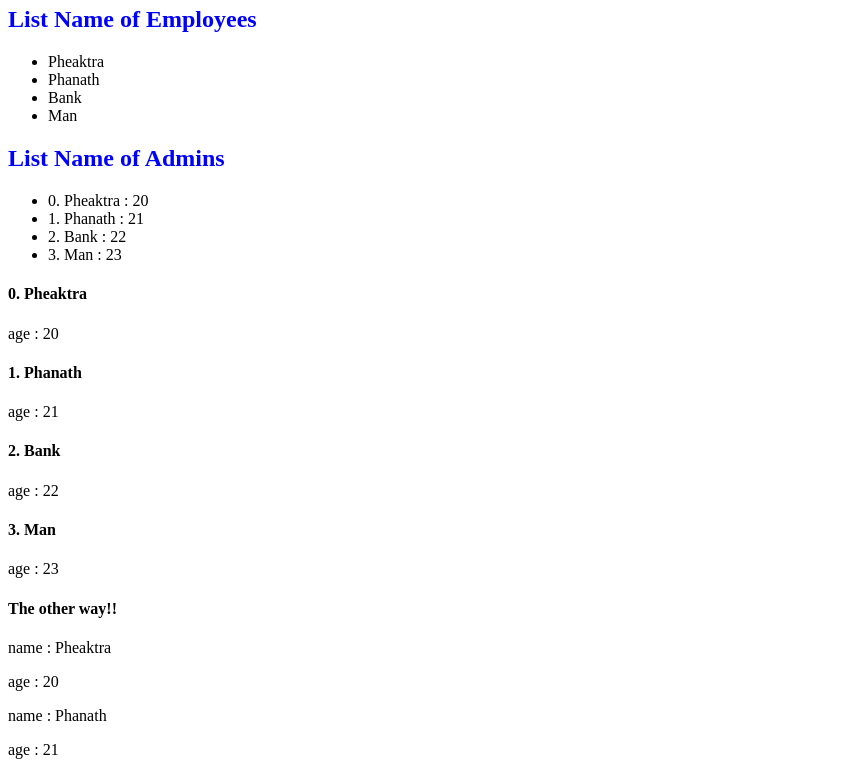
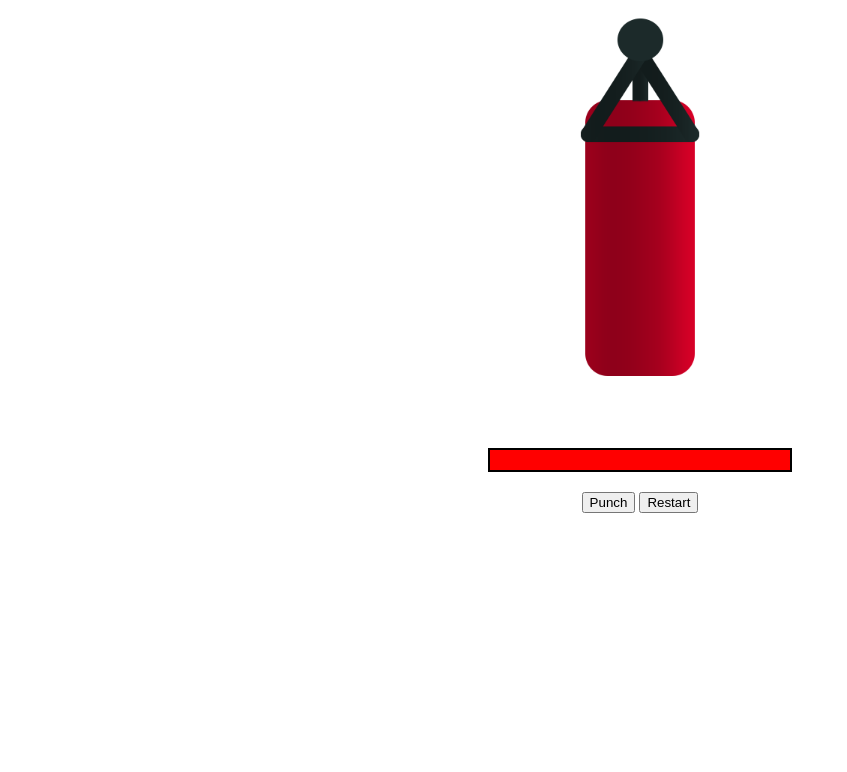
Before and after one commit to Pheaktra19/VUE2-PRACTICE, a plain HTML site: page index.html in a window 1280 px wide. Shown: the part 60-832 px from the top of the page, without its empty margins (0-847 px from the left). After the commit the page ends 800 px from the top, so only its background shows below. Drawn offline with nearby package versions, Linux system fonts and the light colour scheme.

Commit message:
Add to git

```diff
--- a/app.js
+++ b/app.js
@@ -1,54 +1,22 @@
-// new Vue({
-//   el: '#vue-app',
-//   data : {
-//     name: 'Pheaktra',
-//     job: 'Web Developer',
-//     age: ' 20',
-//     website: 'https://www.booking.com/',
-//     x: 0,
-//     y: 0
-//   },
-//   methods: {
-//     greet: function(time){
-//       return 'Good ' + time + ' ' + this.name;
-//     },
-//     Add and Sunstract Number of Age
-//     add: function(inc){ //inc = increase
-//       this.age += inc;
-//     },
-//     Substract: function(dec){ // dec = decrease
-//       this.age -= dec;
-//     },
-//     // Movemouse
-//     updateXY: function(event){
-//       this.x = event.offsetX;
-//       this.y = event.offsetY;
-//     },
-//     //Keybard Event
-//     logName:function() {
-//       console.log('you entered your name.');
-//     },
-//     logAge:function() {
-//       console.log('you entered your age.');
-//     }
-//   }
-// });
-
 new Vue({
-  el: '#vue-app',
+el:'#vue-app',
 data:{
-    characters: ['Pheaktra', 'Phanath', 'Bank', 'Man'],
-    admins: [
-      { name: 'Pheaktra', age: 20},
-      { name: 'Phanath', age: 21},
-      { name: 'Bank', age: 22},
-      { name: 'Man', age: 23}
-    ]
+  health: 100,
+  ended: false
 },
 methods: {
-
+  punch: function(){
+    this.health -= 10;
+    if(this.health <= 0){
+      this.ended = true;
+    }
   },
-  computed: {
+  restart: function(){
+    this.health = 100;
+      this.ended = false;
+  }
+},
+compted:{
 
 }
 });
--- a/css/style.css
+++ b/css/style.css
@@ -1,10 +1,22 @@
-#canvas {
-  width: 600px;
-  padding: 200px 20px;
-  text-align: center;
-  border: 1px solid black;
-  background-color: pink;
+#bag {
+  width: 300px;
+  height: 500px;
+  margin: 0 auto;
+  background: url(../img/bag.png) center no-repeat;
+  background-size: 50%;
+  /* background-color: blue; */
 }
-#admin {
-  color: blue;
+#bag.burst {
+  background: url(../img/bag-burst.png) center no-repeat;
+  background-size: 50%;
+
 }
+#bag-health {
+  width: 300px;
+  border: 2px solid #000;
+  margin: 0 auto 20px auto;
+}
+#bag-health div{
+  height: 20px;
+  background: red;
+}
--- a/index.html
+++ b/index.html
@@ -3,39 +3,28 @@
   <meta charset="UTF-8">
   <meta http-equiv="X-UA-Compatible" content="IE=edge">
   <meta name="viewport" content="width=device-width, initial-scale=1.0">
-  <title>Looping with v-for</title>
+  <title>Simple Punchbag Game</title>
   <link href="./css/style.css" rel="stylesheet"/>
-  <script src=" https://unpkg.com/vue@2.6.14"></script>
+  <script src="https://unpkg.com/vue@2.6.14"></script>
 </head>
 <body>
   <div id="vue-app">
-      <h1>Looping through list</h1>
-      <!-- {{ characters[0]}}
-      <br>
-      {{ characters[1]}}
-      <br>
-      {{ characters[2]}}
-      <br>
-      {{ characters[3]}} -->
-      <h2 id="admin">List Name of Employees</h2>
-      <ul>
-        <li v-for="character in characters">{{ character }}</li>
-      </ul>
-      <h2 id="admin">List Name of Admins</h2>
-      <!-- <ul v-for="admin in admins">{{ admin.name}} : {{ admin.age}}</ul> -->
-      <ul>
-        <li v-for="(admin, index) in admins">{{ index }}. {{ admin.name}} : {{ admin.age }}</li>
-      </ul>
-      <template v-for="(admin, index) in admins">
-        <h4>{{index}}. {{ admin.name }}</h4>
-        <p>age : {{admin.age}}</p>
-      </template>
-      <h4>The other way!!</h4>
-      <template v-for="admin in admins">
-        <div v-for="(val,key) in admin">
-          <p>{{ key }} : {{ val }}</p>
-        </div>
-      </template>
+    <!-- bag image -->
+    <div id="bag" v-bind:class="{ burst: ended}"></div>
+
+    <!-- bag health -->
+    <div id="bag-health">
+      <div v-bind:style="{width: health + '%'}"></div>
+      <!-- When we click Punch the red color will be decrease -->
+    </div>
+
+    <!-- game controls -->
+    <center>
+    <div id="controls">
+      <button v-on:click="punch" v-show="!ended">Punch</button>
+      <button v-on:click="restart">Restart</button>
+    </div>
+  </center>
   </div>
 
 
```
Also changed, not shown: img/bag-burst.png (added), img/bag.png (added), img/carrrr.jpg (added). Lines whose indentation alone changed are shown as unchanged.
